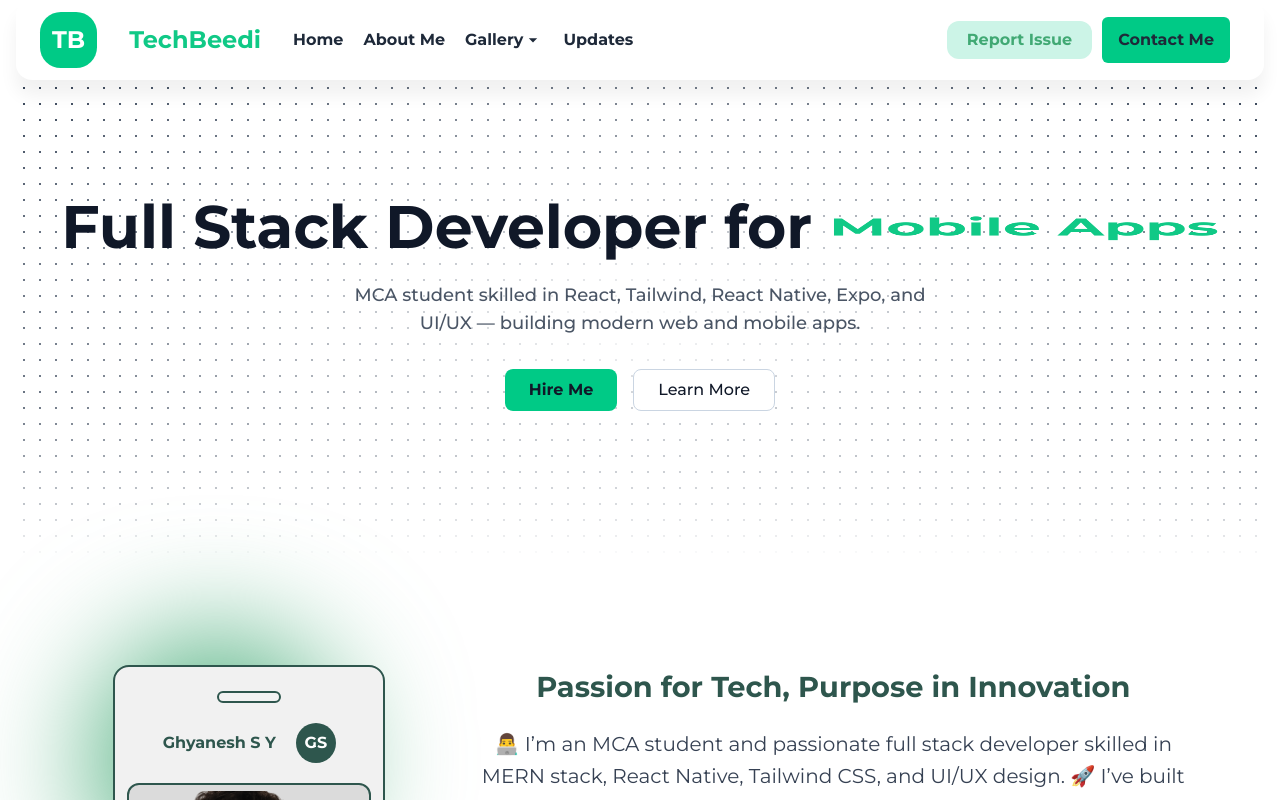
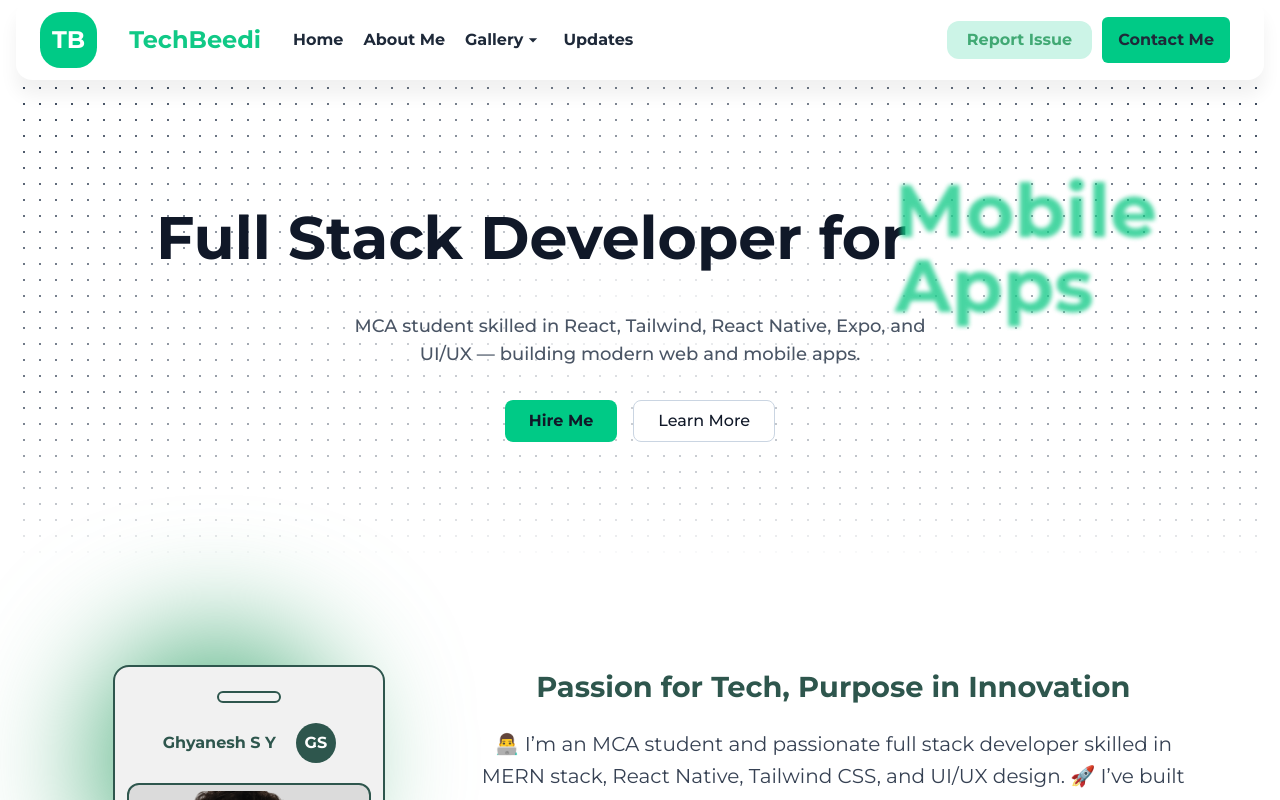
Before and after one commit to Ghyaneshdeepz/Portfolio, a React (Vite) app: page / in a window 1280 px wide. Shown: the top 800 px of the page. Built offline with nearby package versions, Linux system fonts and the light colour scheme.

Commit message:
text animation

```diff
--- a/package.json
+++ b/package.json
@@ -11,9 +11,12 @@
   },
   "dependencies": {
     "@tailwindcss/vite": "^4.1.7",
+    "clsx": "^2.1.1",
+    "motion": "^12.16.0",
     "react": "^19.1.0",
     "react-dom": "^19.1.0",
     "react-icons": "^5.5.0",
+    "tailwind-merge": "^3.3.0",
     "tailwindcss": "^4.1.7"
   },
   "devDependencies": {
--- a/src/components/hero.jsx
+++ b/src/components/hero.jsx
@@ -1,46 +1,27 @@
-import React, { useEffect, useState } from "react";
+import React from "react";
+import { FlipWords } from "./ui/flip-words";
 
 const Hero = ({ className }) => {
   const words = ["Websites", "Mobile Apps", "Frontends"];
-  const [currentWordIndex, setCurrentWordIndex] = useState(0);
-  const [isFlipping, setIsFlipping] = useState(false);
-
-  useEffect(() => {
-    const interval = setInterval(() => {
-      setIsFlipping(true);
-      setTimeout(() => {
-        setCurrentWordIndex((prevIndex) => (prevIndex + 1) % words.length);
-        setIsFlipping(false);
-      }, 600);
-    }, 3000);
-
-    return () => clearInterval(interval);
-  }, []);
 
   return (
-    <div className={`relative h-[60vh] overflow-hidden ${className}`}>
-
+    <div className={`relative h-[60vh] overflow-hidden ${className || ""}`}>
       <div className="absolute inset-0 -z-20 bg-white bg-[radial-gradient(#334155_1.2px,transparent_1px)] [background-size:16px_16px]" />
       <div className="absolute inset-0 -z-10 bg-[radial-gradient(ellipse_at_center,white,transparent)]" />
       <div className="absolute bottom-0 left-0 right-0 h-40 -z-10 bg-gradient-to-t from-white to-transparent" />
 
+      <div className="relative z-10 flex h-full flex-col items-center justify-center px-4 text-center">
+      <h1 className="mb-6 text-4xl sm:text-6xl font-bold text-gray-900 text-center">
+  Full Stack Developer for{" "}
+  <span
+    className="inline-block relative align-middle"
+    style={{ height: "1.5em", width: "200px" }} // adjust width if needed
+  >
+    <FlipWords words={words} />
+  </span>
+</h1>
 
-<div className="relative z-10 flex -mt-4 mb-10 sm:mb-0 h-full flex-col items-center justify-center px-4 text-center">
-        <h1 className="mb-6 text-4xl sm:text-6xl font-bold text-gray-900 perspective-1000">
-          Full Stack Developer for{" "}
-          <span
-            className={`inline-block text-[#10c986] transition-transform duration-600 ease-in-out ${
-              isFlipping ? "rotate-x-180" : "rotate-x-0"
-            }`}
-            style={{
-              display: "inline-block",
-              transformStyle: "preserve-3d",
-              backfaceVisibility: "hidden",
-            }}
-          >
-            {words[currentWordIndex]}
-          </span>
-        </h1>
+
 
         <p className="max-w-xl text-lg font-medium text-gray-600 mb-8">
           MCA student skilled in React, Tailwind, React Native, Expo, and UI/UX — building modern web and mobile apps.
--- /dev/null
+++ b/src/components/ui/flip-words.jsx
@@ -0,0 +1,81 @@
+"use client"; // if you are using Next.js app router, otherwise remove this line
+
+import React, { useEffect, useState } from "react";
+import { AnimatePresence, motion } from "framer-motion";
+import { cn } from "@/lib/utils";
+
+export const FlipWords = ({ words, duration = 3000, className }) => {
+  const [currentIndex, setCurrentIndex] = useState(0);
+
+  useEffect(() => {
+    const timer = setTimeout(() => {
+      setCurrentIndex((prev) => (prev + 1) % words.length);
+    }, duration);
+
+    return () => clearTimeout(timer);
+  }, [currentIndex, duration, words.length]);
+
+  const currentWord = words[currentIndex];
+
+  return (
+    // Wrapper that reserves space so text outside doesn't move
+    <span
+      className={cn(
+        "relative inline-block",
+        className
+      )}
+      style={{ width: "max-content", minWidth: "8ch", display: "inline-block", height: "1.4em" }}
+      aria-live="polite"
+    >
+      <AnimatePresence mode="wait">
+        <motion.div
+          key={currentWord}
+          initial={{ opacity: 0, y: 10 }}
+          animate={{ opacity: 1, y: 0 }}
+          exit={{
+            opacity: 0,
+            y: -40,
+            x: 40,
+            filter: "blur(8px)",
+            scale: 2,
+            position: "absolute",
+            top: 0,
+            left: 0,
+          }}
+          transition={{ type: "spring", stiffness: 100, damping: 10 }}
+          className="absolute top-0 left-0 w-full text-left"
+          style={{ color: "#10c986" }}
+        >
+          {currentWord.split(" ").map((word, wordIndex) => (
+            <motion.span
+              key={word + wordIndex}
+              initial={{ opacity: 0, y: 10, filter: "blur(8px)" }}
+              animate={{ opacity: 1, y: 0, filter: "blur(0px)" }}
+              transition={{
+                delay: wordIndex * 0.3,
+                duration: 0.3,
+              }}
+              className="inline-block whitespace-nowrap"
+            >
+              {word.split("").map((letter, letterIndex) => (
+                <motion.span
+                  key={word + letterIndex}
+                  initial={{ opacity: 0, y: 10, filter: "blur(8px)" }}
+                  animate={{ opacity: 1, y: 0, filter: "blur(0px)" }}
+                  transition={{
+                    delay: wordIndex * 0.3 + letterIndex * 0.05,
+                    duration: 0.2,
+                  }}
+                  className="inline-block"
+                >
+                  {letter}
+                </motion.span>
+              ))}
+              <span className="inline-block">&nbsp;</span>
+            </motion.span>
+          ))}
+        </motion.div>
+      </AnimatePresence>
+    </span>
+  );
+};
--- /dev/null
+++ b/src/lib/utils.js
@@ -0,0 +1,6 @@
+import { clsx } from "clsx";
+import { twMerge } from "tailwind-merge";
+
+export function cn(...inputs) {
+  return twMerge(clsx(inputs));
+}
--- a/vite.config.js
+++ b/vite.config.js
@@ -1,8 +1,13 @@
 import { defineConfig } from 'vite'
 import react from '@vitejs/plugin-react'
 import tailwindcss from '@tailwindcss/vite'
-
+import path from 'path'
 
 export default defineConfig({
   plugins: [react(), tailwindcss()],
+  resolve: {
+    alias: {
+      '@': path.resolve(__dirname, 'src')
+    }
+  }
 })
```
Also changed, not shown: 1 other file (tests, documents, lock files or other folders).
